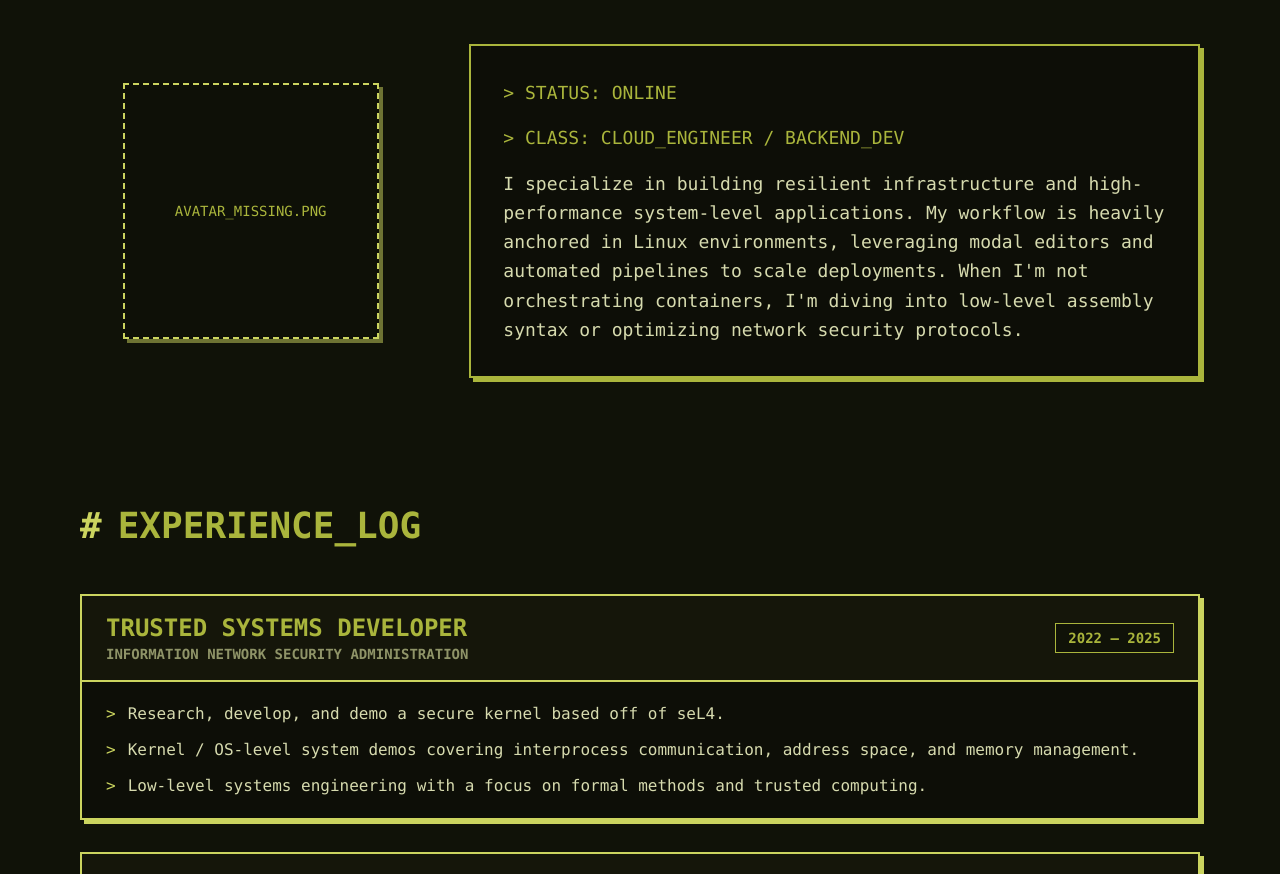
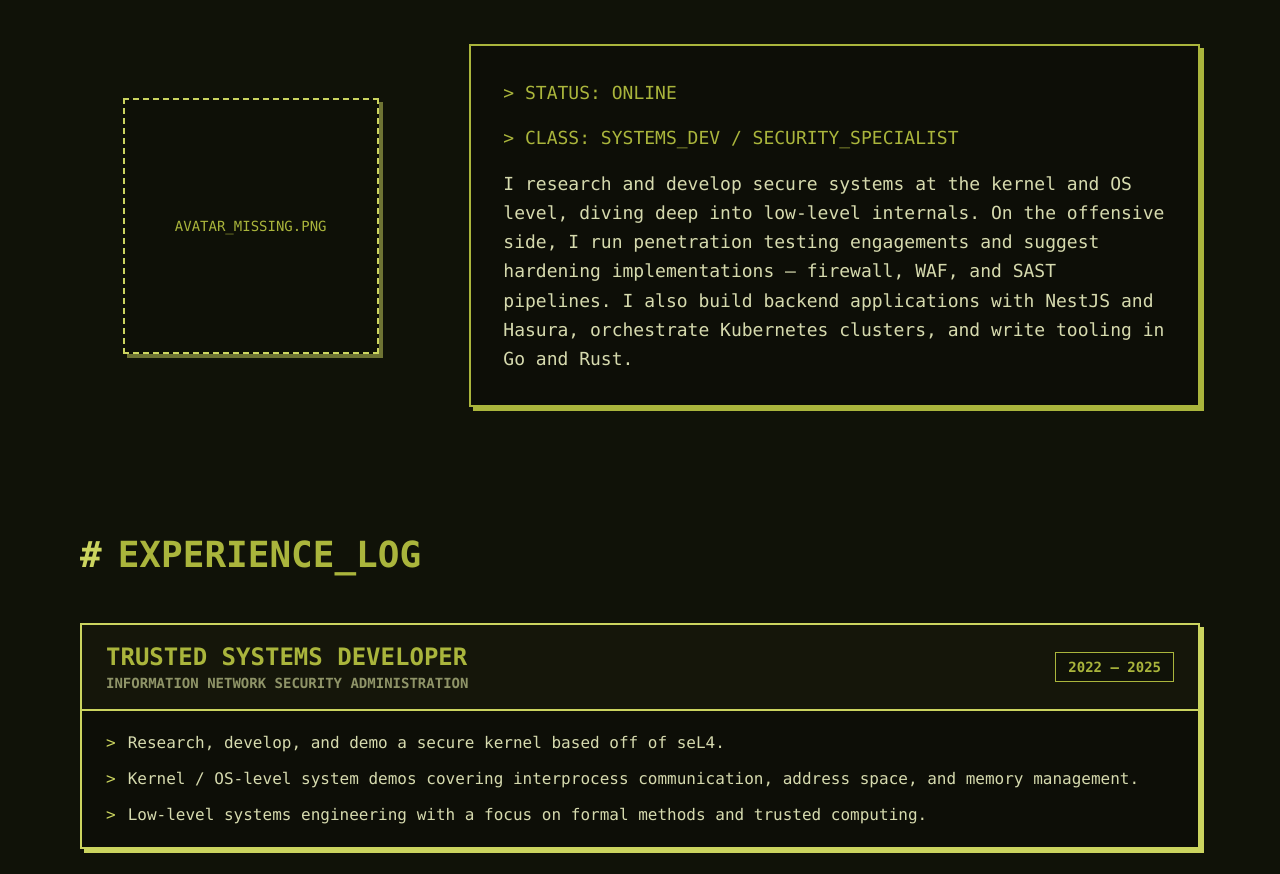
Before and after one commit to emran-ctrl/website, a React (Vite) app: page / in a window 1280 px wide. Shown: the part 780-1654 px from the top of the page. Built offline with nearby package versions, Linux system fonts and the light colour scheme.

Commit message:
fix: some describtions

```diff
--- a/src/RetroPortfolio.tsx
+++ b/src/RetroPortfolio.tsx
@@ -142,12 +142,12 @@ export default function RetroPortfolio() {
             </div>
             <div className="col-span-2 bg-[#0d0e07] border-2 border-[#aab53c] p-8 shadow-[4px_4px_0px_0px_rgba(170,181,60,1)] space-y-4 text-lg leading-relaxed">
               <p>{'>'} STATUS: ONLINE</p>
-              <p>{'>'} CLASS: CLOUD_ENGINEER / BACKEND_DEV</p>
+              <p>{'>'} CLASS: SYSTEMS_DEV / SECURITY_SPECIALIST</p>
               <p className="text-[#d6daae] mt-4">
-                I specialize in building resilient infrastructure and high-performance system-level applications.
-                My workflow is heavily anchored in Linux environments, leveraging modal editors and automated pipelines
-                to scale deployments. When I'm not orchestrating containers, I'm diving into low-level assembly syntax
-                or optimizing network security protocols.
+                I research and develop secure systems at the kernel and OS level, diving deep into low-level
+                internals. On the offensive side, I run penetration testing engagements and suggest hardening
+                implementations — firewall, WAF, and SAST pipelines. I also build backend applications with
+                NestJS and Hasura, orchestrate Kubernetes clusters, and write tooling in Go and Rust.
               </p>
             </div>
           </div>
```
